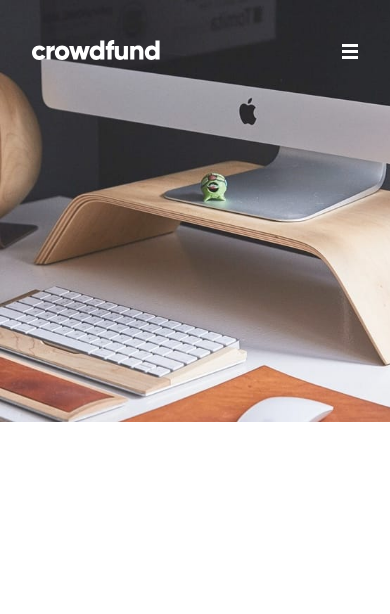
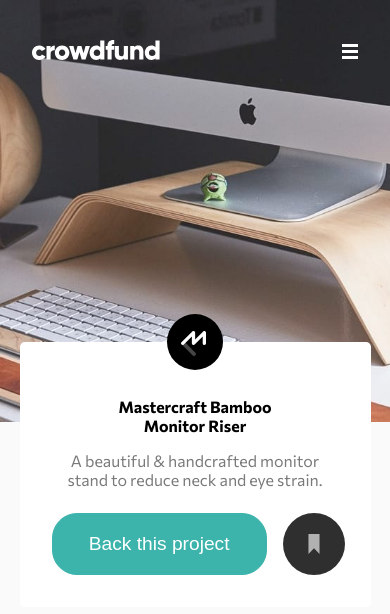
Before and after one commit to bmhuyquoc104/react-crowd-funding-website, a React (Create React App) app: page / in a window 390 px wide. Shown: the top 614 px of the page. Built offline with nearby package versions, Linux system fonts and the light colour scheme.

Commit message:
5. Finish render bookmark section for desktop and mobile

```diff
--- a/src/App.js
+++ b/src/App.js
@@ -1,10 +1,15 @@
-import Header from './components/Header'
+import Header from './components/Header/Header'
 import {StyledGlobal} from './Global.styled'
+import Bookmark from './components/Bookmark/Bookmark'
+import {FlexContainer} from'./components/Flex/Flex'
 function App() {
   return (
     <>
       <StyledGlobal/>
       <Header/>
+      <FlexContainer fd ="column" >
+        <Bookmark/>
+      </FlexContainer>
     </>
   );
 }
--- a/src/Global.styled.js
+++ b/src/Global.styled.js
@@ -9,18 +9,19 @@ export const StyledGlobal = createGlobalStyle`
 
 
     :root{
-        --clr_mcyan:"hsl(176, 50%, 47%)";
-        --clr_dcyan:"hsl(176, 72%, 28%)";
-        --clr_b:"hsl(0, 0%, 0%)";
-        --clr_g:"hsl(0, 0%, 48%)";
-        --fw:"400";
-        --fw:"500";
-        --fw:"700";
+        --clr_mcyan:hsl(176, 50%, 47%);
+        --clr_dcyan:hsl(176, 72%, 28%);
+        --clr_b:hsl(0, 0%, 0%);
+        --clr_g:hsl(0, 0%, 48%);
+        --fw_s:"400";
+        --fw_m:"500";
+        --fw_l:"700";
     }
 
     body{
         min-height:100vh;
         font-family:"Commissioner";
+        background-color:#fafafa;
     }
 
 
--- /dev/null
+++ b/src/components/Bookmark/Bookmark.jsx
@@ -0,0 +1,31 @@
+import React from "react";
+import {StyledBookmark} from "./Bookmark.styled";
+import imagesResource from "../../assets/images";
+const Bookmark = () => {
+  return (
+      <StyledBookmark>
+        <div className="image">
+          <img src={imagesResource.LogoMastercraft} alt="An circle mastercraft icon" />
+        </div>
+        <div className = "card-info">
+          <h1 className="card-title">Mastercraft Bamboo Monitor Riser</h1>
+          <p>
+            A beautiful & handcrafted monitor stand to reduce neck and eye
+            strain.
+          </p>
+        </div>
+        <div className="bookmark-container">
+          <button className="back">Back this project</button>
+          <button className="button-container">
+                <div className="button-image">
+                    <img src={imagesResource.BookmarkIcon} alt="A bookmark icon" />
+                </div>
+                <p>Bookmark</p>
+          </button>
+
+        </div>
+      </StyledBookmark>
+  );
+};
+
+export default Bookmark;
--- /dev/null
+++ b/src/components/Bookmark/Bookmark.styled.js
@@ -0,0 +1,129 @@
+import styled from "styled-components";
+import { motion } from "framer-motion";
+
+export const StyledBookmark = styled(motion.section)`
+  display: flex;
+  flex-direction: column;
+  justify-content: center;
+  align-items: center;
+  width: max(45%, 350px);
+  background-color: #ffffff;
+  margin-top: -5em;
+  border-radius: 5px;
+  gap: 1.5em;
+  padding-bottom: 2em;
+  h1 {
+    color: var(--clr_b);
+    font-size: clamp(1rem, 1.5vw, 1.4rem);
+  }
+
+  p {
+    color: var(--clr_g);
+    font-size: clamp(0.6rem, 1vw, 1rem);
+  }
+
+  .card-info {
+    text-align: center;
+    display: flex;
+    flex-direction: column;
+    gap: 1em;
+  }
+
+  .image {
+    margin-top: -1.75em;
+  }
+
+  .image img {
+    width: 100%;
+    object-fit: cover;
+  }
+  .bookmark-container {
+    width: 100%;
+    display: flex;
+    justify-content: space-around;
+    align-items: center;
+  }
+
+  .bookmark-container .back {
+    background-color: var(--clr_mcyan);
+    padding: 0.75em 3em;
+    font-size: clamp(0.6rem, 1vw, 0.8rem);
+    border-radius: 25px;
+    color: #ffffff;
+    border: 1px solid var(--clr_mcyan);
+  }
+
+  .button-container {
+    display: flex;
+    align-items: center;
+    font-weight: var(--fw_m);
+    color: var(--clr_g);
+    font-size: clamp(0.6rem, 1vw, 0.8rem);
+    background-color: #eaeaea;
+    border: #eaeaea;
+    border-radius: 25px;
+    position: relative;
+    padding: 0.75em;
+    gap: 3em;
+    padding-right: 1.2em;
+  }
+
+  .button-image {
+    width: 100%;
+  }
+
+  .button-image img {
+    object-fit: contain;
+    position: absolute;
+    top: 0;
+    bottom: 0;
+    left: 0;
+    height: 100%;
+  }
+
+  @media (max-width: 450px) {
+    width: max(90%, 300px);
+    align-items: center;
+    justify-content: center;
+
+    .card-info {
+      width: 100%;
+      justify-content:center;
+      align-items:center;
+    }
+
+    .card-info p{
+        font-size: clamp(1rem, 1vw, 1.2rem);
+        width: max(80%);
+    }
+
+    .card-info h1{
+        width:50%;
+    }
+
+    .bookmark-container {
+      justify-content: initial;
+      padding: 0 2em;
+      align-items: stretch;
+      gap: 1em;
+    }
+
+    .bookmark-container .back {
+      width: 75%;
+      padding:  1em;
+      font-size: clamp(1.2rem, 1vw, 1.4rem);
+
+    }
+
+    .button-container{
+        align-items: initial;
+        padding: 0;
+    }
+
+
+    .button-container p{
+        display: none;
+    }
+
+  }
+`;
--- /dev/null
+++ b/src/components/Flex/Flex.js
@@ -0,0 +1,8 @@
+import styled from 'styled-components'
+
+export const FlexContainer = styled.div`
+    display: flex;
+    justify-content:${({jc}) => jc || "center"};
+    align-items:${({ai}) => ai || "center"};
+    flex-direction:${({fd}) => fd || "row"};
+`
--- a/src/components/Header.jsx
+++ b/src/components/Header/Header.jsx
@@ -1,14 +1,14 @@
 import React, { useState } from "react";
 import { StyledHeader, StyledActiveHeader } from "./Header.styled";
-import imagesResource from "../assets/images";
-import { AnimatePresence, motion } from "framer-motion";
+import imagesResource from "../../assets/images";
+import { AnimatePresence } from "framer-motion";
 
 const Header = () => {
   const [isShowBar, setShowBar] = useState(false);
 
   return (
     <>
-      <AnimatePresence enterBeforeExit>
+      <AnimatePresence initial={false} enterBeforeExit>
         {isShowBar ? (
           <StyledActiveHeader
             key="1"
--- a/src/components/Header.styled.js
+++ b/src/components/Header/Header.styled.js
@@ -1,5 +1,5 @@
 import styled from "styled-components";
-import imagesResource from "../assets/images";
+import imagesResource from "../../assets/images";
 import {motion} from 'framer-motion'
 export const StyledHeader = styled(motion.header)`
   min-height: 35vh;
@@ -85,4 +85,6 @@ export const StyledActiveHeader = styled(motion.header)`
     background-color: white;
     padding: 1.75em 1em;
   }
+
+
 `;
```
